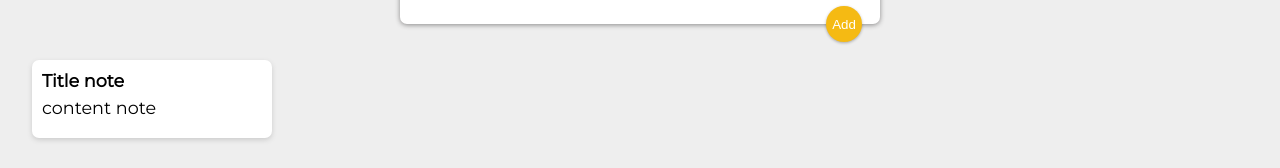
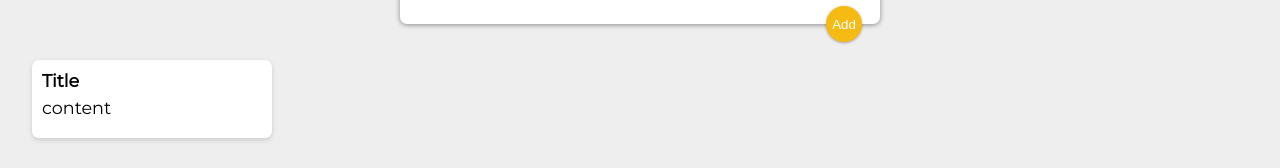
Before and after one commit to CiscoMerchan/keep_note_with_reactjs, a React (Create React App) app: page / in a window 1280 px wide. Shown: the part 221-389 px from the top of the page. Built offline with nearby package versions, Linux system fonts and the light colour scheme; a web font is replaced by a local one.

Commit message:
props in Note to render the input date from CreateNote

```diff
--- a/src/components/App.jsx
+++ b/src/components/App.jsx
@@ -8,7 +8,10 @@
     <>
     <Header />
         <CreateNote />
-        <Note />
+        <Note
+            title="Title"
+            content="content"
+        />
 
     <Footer />
     </>
--- a/src/components/Note.jsx
+++ b/src/components/Note.jsx
@@ -2,11 +2,11 @@
 
 // Note component it will render the input from CreateNote component
 
-function Note(){
+function Note(props){
     return(
         <div className="note">
-            <h1>Title note</h1>
-            <p>content note</p>
+            <h1>{props.title}</h1>
+            <p>{props.content}</p>
         </div>
     )
 }
```
